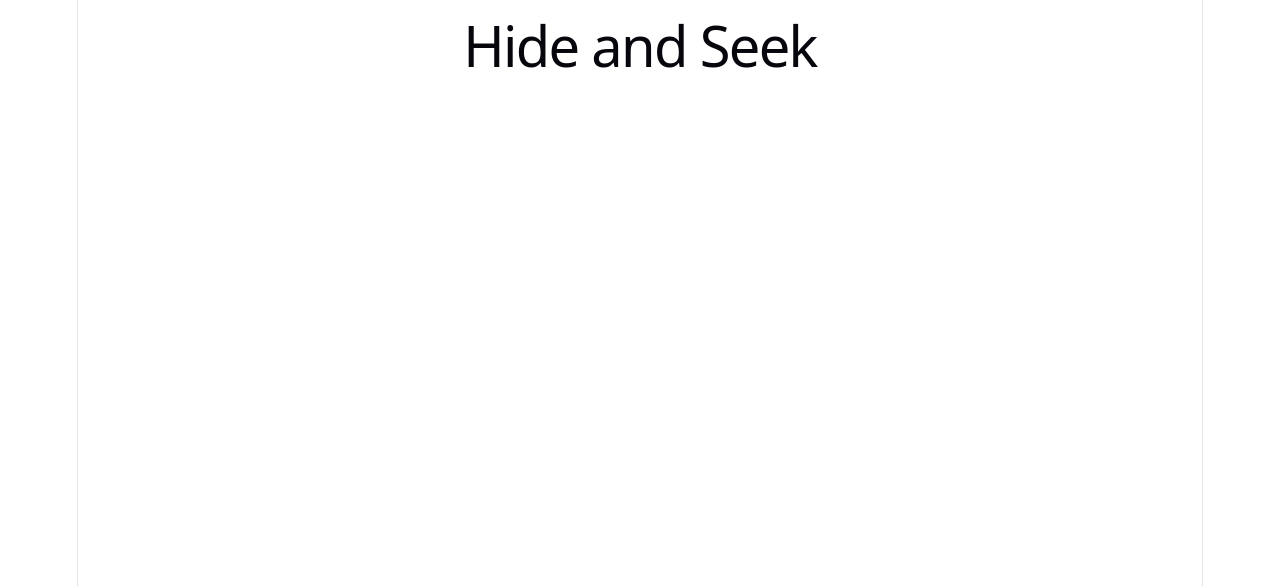
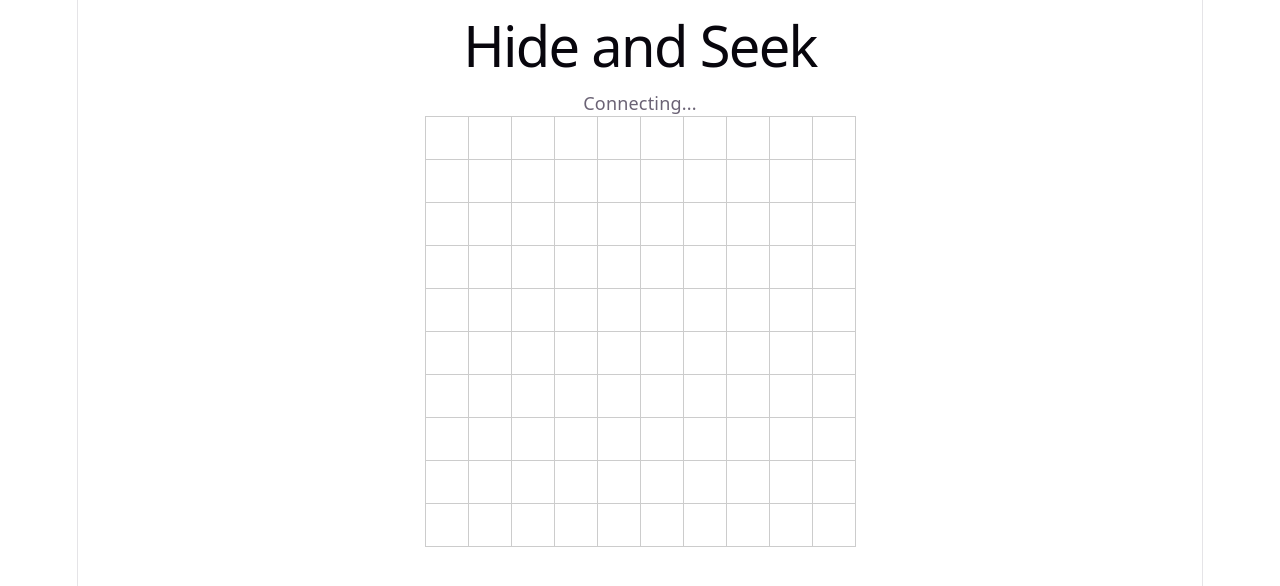
Before and after one commit to Chralt98/neuefische-recap-project-5, a React (Vite) app in the folder frontend/: page / in a window 1280 px wide. Shown: the top 586 px of the page. Built offline with nearby package versions, Linux system fonts and the light colour scheme; no server answers.

Commit message:
feat(backend): implement player removal on disconnect and update game state management feat(frontend): enhance game state handling and display time updates in UI

```diff
--- a/frontend/src/App.tsx
+++ b/frontend/src/App.tsx
@@ -1,21 +1,32 @@
-import { useEffect } from "react";
+import { useEffect, useState } from "react";
 import type { GameState } from "../../shared/types";
 import "./App.css";
 import { socket } from "./socket";
 
+const GRID_SIZE = 10;
+
 function App() {
+  const [gameState, setGameState] = useState<GameState | null>(null);
+  const [timeRemaining, setTimeRemaining] = useState<number | null>(null);
+  const [status, setStatus] = useState<string>("Connecting...");
+
   useEffect(() => {
+    const onConnect = () => {
+      socket.emit("joinRoom");
+    };
+    socket.on("connect", onConnect);
+
     socket.connect();
-
-    socket.emit("joinRoom");
 
     const onError = (error: string) => {
       console.error(`Received error: ${error}`);
+      setStatus(`Error: ${error}`);
     };
     socket.on("error", onError);
 
     const onWaiting = (data: string) => {
       console.log(`Received waiting message: ${data}`);
+      setStatus("Waiting for another player...");
     };
     socket.on("waiting", onWaiting);
 
@@ -26,27 +37,79 @@ function App() {
 
     const onRoleAssigned = (data: string) => {
       console.log(`Received role assigned: ${data}`);
+      setStatus(`You are the ${data}!`);
     };
     socket.on("roleAssigned", onRoleAssigned);
 
     const onGameStateUpdate = (data: GameState) => {
       console.log(`Game state update:`, data);
+      setGameState(data);
     };
     socket.on("gameStateUpdate", onGameStateUpdate);
 
     const onTimeUpdate = (data: { timeRemaining: number }) => {
       console.log(`Time remaining: ${data.timeRemaining} seconds`);
+      setTimeRemaining(data.timeRemaining);
     };
     socket.on("timeUpdate", onTimeUpdate);
 
     return () => {
+      socket.off("connect", onConnect);
       socket.disconnect();
     };
   }, []);
 
+  const players = gameState?.playerInfo
+    ? Object.values(gameState.playerInfo)
+    : [];
+
+  const getCell = (x: number, y: number) => {
+    const hider = players.some(
+      (p) => p.role === "hider" && p.position?.x === x && p.position?.y === y
+    );
+    const seeker = players.some(
+      (p) => p.role === "seeker" && p.position?.x === x && p.position?.y === y
+    );
+    if (hider && seeker) return "HS";
+    if (hider) return "H";
+    if (seeker) return "S";
+    return "";
+  };
+
   return (
     <div>
       <h1>Hide and Seek</h1>
+      <p>{status}</p>
+      {timeRemaining !== null && (
+        <p>Time remaining: <strong>{timeRemaining}s</strong></p>
+      )}
+      {gameState?.winner && (
+        <p>Winner: <strong>{gameState.winner}</strong></p>
+      )}
+      <table style={{ borderCollapse: "collapse", margin: "0 auto" }}>
+        <tbody>
+          {Array.from({ length: GRID_SIZE }, (_, y) => (
+            <tr key={y}>
+              {Array.from({ length: GRID_SIZE }, (_, x) => (
+                <td
+                  key={x}
+                  style={{
+                    width: 40,
+                    height: 40,
+                    border: "1px solid #ccc",
+                    textAlign: "center",
+                    background: getCell(x, y).includes("H") ? "#4caf50"
+                      : getCell(x, y).includes("S") ? "#f44336"
+                      : undefined,
+                  }}
+                >
+                  {getCell(x, y)}
+                </td>
+              ))}
+            </tr>
+          ))}
+        </tbody>
+      </table>
     </div>
   );
 }
```
Also changed, not shown: 2 other files (tests, documents, lock files or other folders).
